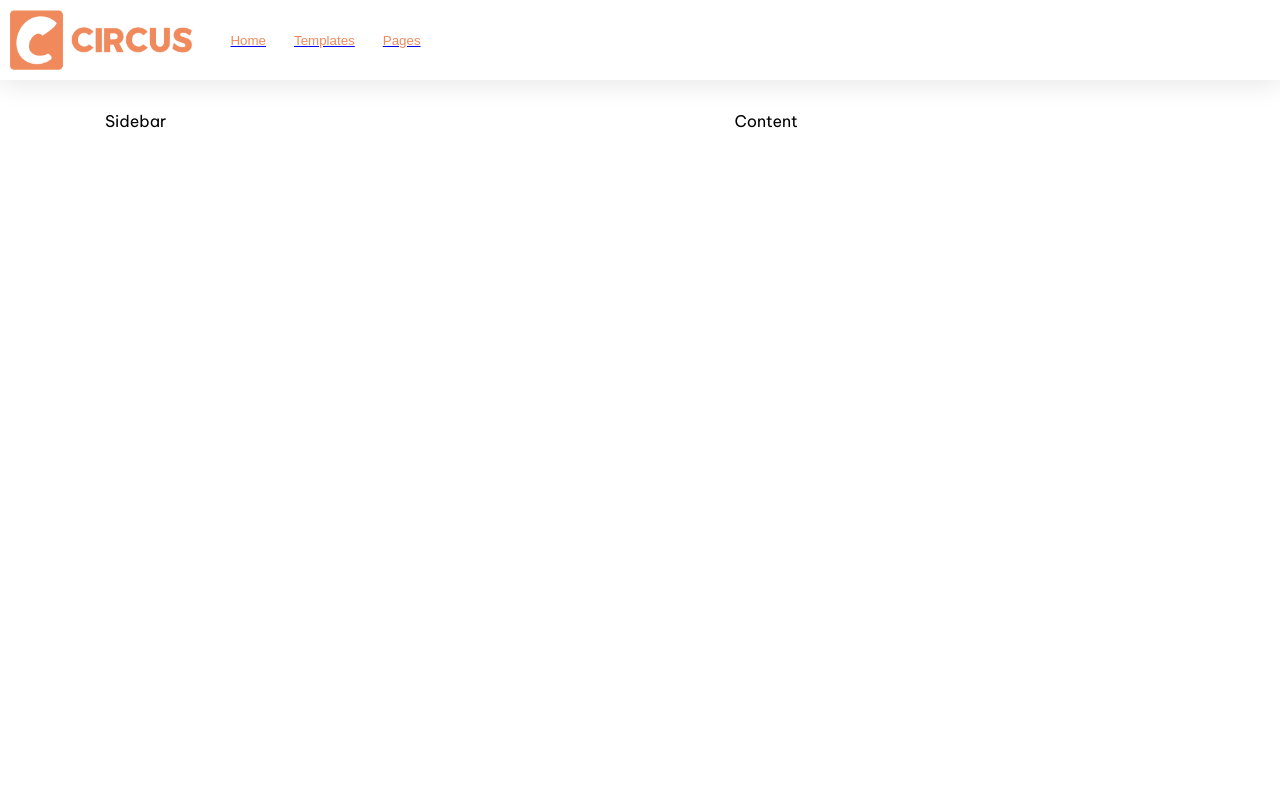
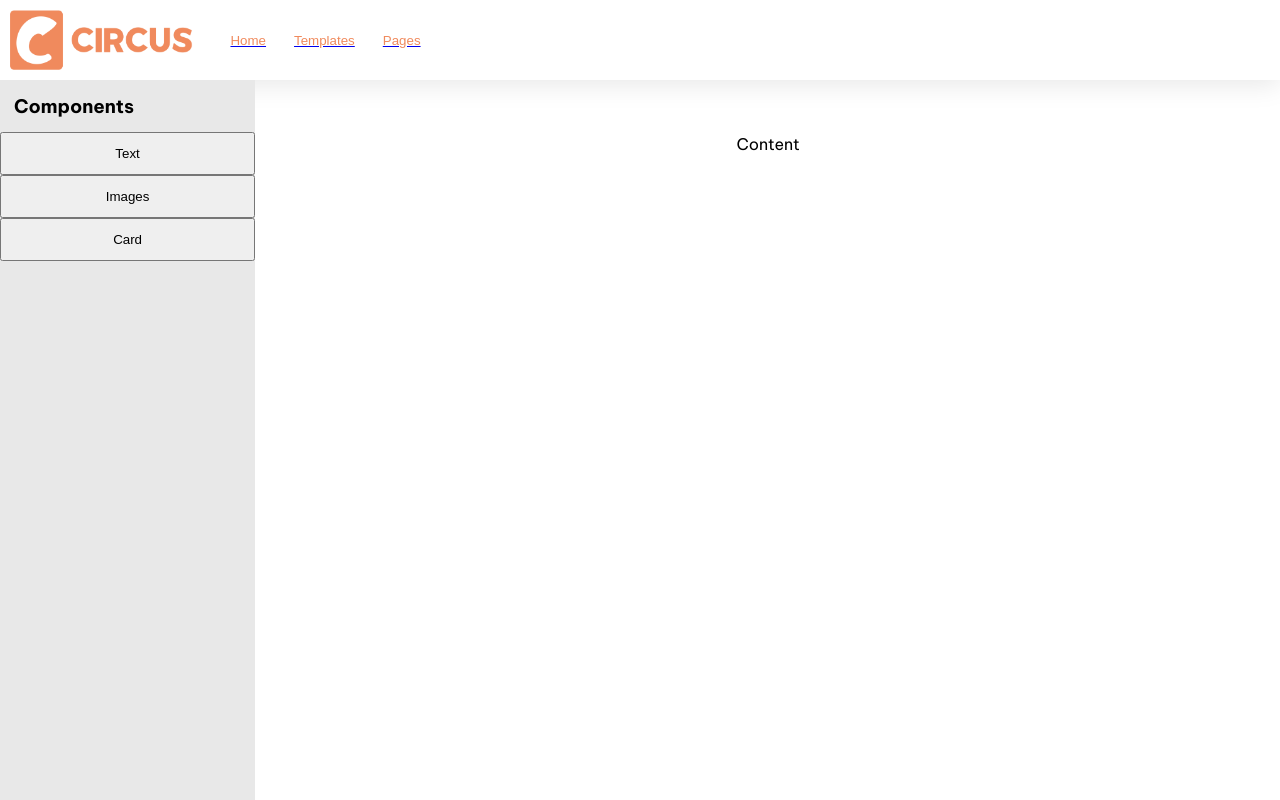
Before and after one commit to Zuan0x/website-builder-angular, an Angular app: page / in a window 1280 px wide. Shown: the top 800 px of the page. Built offline with nearby package versions, Linux system fonts and the light colour scheme.

Commit message:
Add components sidebar

```diff
--- a/src/app/app.component.css
+++ b/src/app/app.component.css
@@ -10,7 +10,7 @@ header {
   align-items: center;
 }
 .content {
-  padding: var(--content-padding);
+  height: calc(100vh - 60px);
 }
 
 .brand-logo {
--- /dev/null
+++ b/src/app/layout/layout.component.css
@@ -0,0 +1,28 @@
+.sidebar {
+    height: 100%;
+    width: 100%;
+    background-color: blue;
+}
+
+.mat-grid-list.sidebar {
+    height: 100%;
+    width: 100%;
+    background-color: brown;
+}
+
+.example-container {
+    width: 500px;
+    height: 300px;
+    border: 1px solid rgba(0, 0, 0, 0.5);
+  }
+
+  .example-sidenav-content {
+    display: flex;
+    height: 100%;
+    align-items: center;
+    justify-content: center;
+  }
+
+  .example-sidenav {
+    padding: 20px;
+  }
--- a/src/app/layout/layout.component.html
+++ b/src/app/layout/layout.component.html
@@ -1,4 +1,6 @@
-<mat-grid-list cols="10" rowHeight="2:1" ratio="2:1">
-    <mat-grid-tile [colspan]="2">Sidebar</mat-grid-tile>
+<mat-grid-list cols="10" ratio="2:1">
+    <mat-grid-tile [colspan]="2" style="height:100vh">
+       <app-sidebar style="width: 100%; height: 100%;"></app-sidebar>
+    </mat-grid-tile>
     <mat-grid-tile [colspan]="8">Content</mat-grid-tile>
   </mat-grid-list>
--- a/src/app/layout/layout.component.ts
+++ b/src/app/layout/layout.component.ts
@@ -1,16 +1,45 @@
-import { Component } from '@angular/core';
-import { CommonModule } from '@angular/common';
-import { MatGridListModule } from '@angular/material/grid-list';
-import { SidebarComponent } from '../sidebar/sidebar.component';
 
+
+import {Component} from '@angular/core';
+import {MatButtonModule} from '@angular/material/button';
+import {MatSidenavModule} from '@angular/material/sidenav';
+import {MatGridListModule} from '@angular/material/grid-list';
+import {
+  CdkDragDrop,
+  CdkDrag,
+  CdkDropList,
+  CdkDropListGroup,
+  moveItemInArray,
+  transferArrayItem,
+} from '@angular/cdk/drag-drop';
+import {CommonModule} from '@angular/common';
+import {SidebarComponent} from '../sidebar/sidebar.component';
+
+/**
+ * @title Autosize sidenav
+ */
 @Component({
   selector: 'app-layout',
+  templateUrl: 'layout.component.html',
+  styleUrls: ['layout.component.css'],
   standalone: true,
-  imports: [CommonModule, MatGridListModule, SidebarComponent],
-  templateUrl: 'layout.component.html',
-  styles: [
-  ]
+  imports: [MatSidenavModule, MatButtonModule, MatGridListModule, CdkDropListGroup, CdkDropList, CdkDrag, SidebarComponent, CommonModule],
 })
 export class LayoutComponent {
+  todo = ['Get to work', 'Pick up groceries', 'Go home', 'Fall asleep'];
 
+  done = ['Get up', 'Brush teeth', 'Take a shower', 'Check e-mail', 'Walk dog'];
+
+  drop(event: CdkDragDrop<string[]>) {
+    if (event.previousContainer === event.container) {
+      moveItemInArray(event.container.data, event.previousIndex, event.currentIndex);
+    } else {
+      transferArrayItem(
+        event.previousContainer.data,
+        event.container.data,
+        event.previousIndex,
+        event.currentIndex,
+      );
+    }
+  }
 }
--- /dev/null
+++ b/src/app/sidebar/sidebar.component.css
@@ -0,0 +1,11 @@
+.sidebar-background {
+    background-color: var(--shadow-color);
+    width: 100%;
+    height: 100%;
+}
+
+.sidebar-button {
+    width: 100%;
+    padding: 12px;
+    cursor: pointer;
+}
--- a/src/app/sidebar/sidebar.component.ts
+++ b/src/app/sidebar/sidebar.component.ts
@@ -6,12 +6,15 @@ import { CommonModule } from '@angular/common';
   standalone: true,
   imports: [CommonModule],
   template: `
-    <p>
-      sidebar works!
-    </p>
+  <div class="sidebar-background">
+    <h3 style='padding: 14px'>Components</h3>
+    <button class="sidebar-button" type="button">Text</button>
+    <button class="sidebar-button" type="button">Images</button>
+    <button class="sidebar-button" type="button">Card</button>
+    </div>
+
   `,
-  styles: [
-  ]
+  styleUrls: ['./sidebar.component.css'],
 })
 export class SidebarComponent {
 
```
